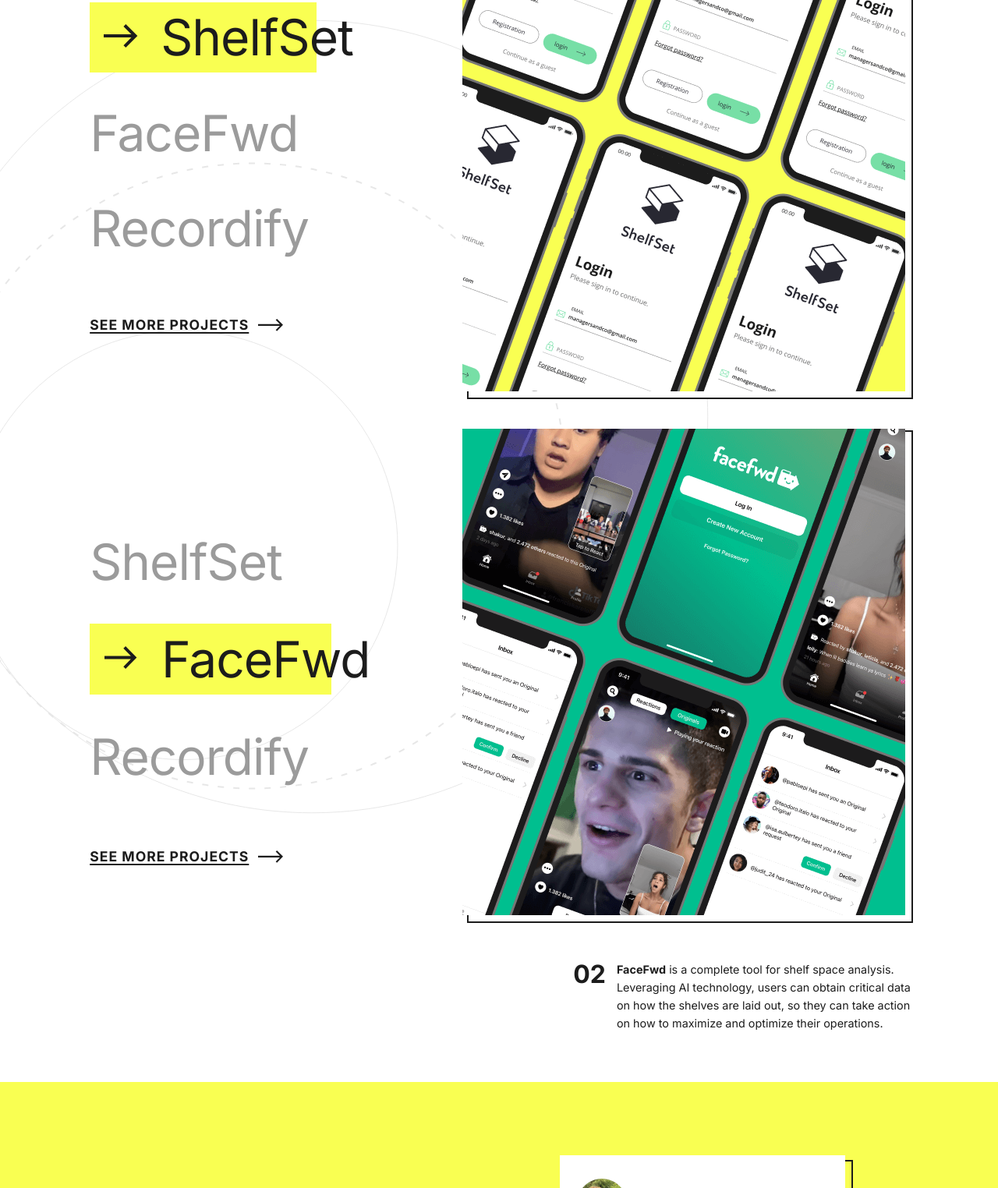
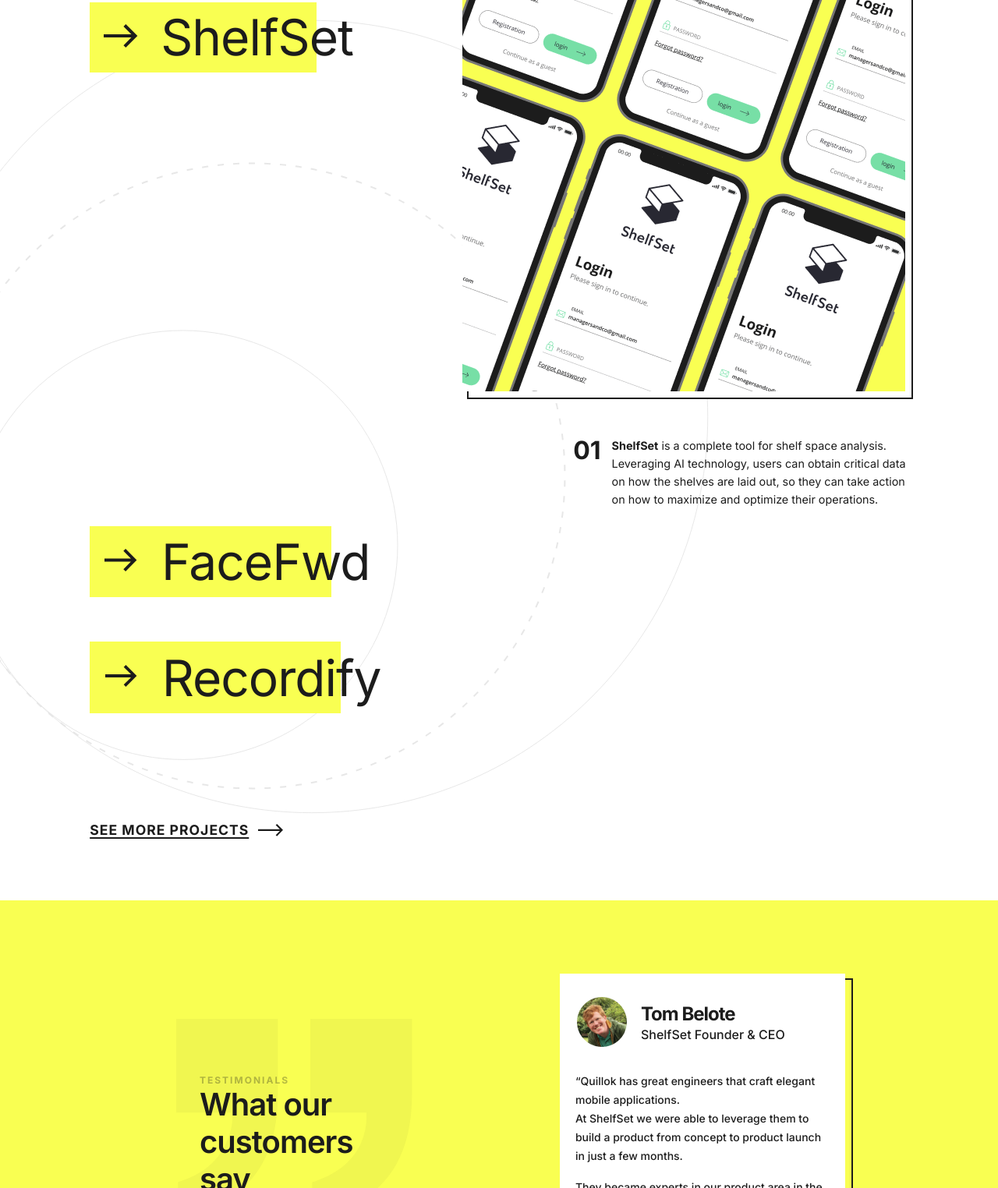
Before and after one commit to marianoForge/quillokFinal, a React app: page / in a window 1280 px wide. Shown: the part 3172-4696 px from the top of the page at 78% size. Built offline with nearby package versions, Linux system fonts and the light colour scheme; a web font is replaced by a local one.

Commit message:
Projects

```diff
--- a/package.json
+++ b/package.json
@@ -16,7 +16,7 @@
     "web-vitals": "^1.1.2"
   },
   "scripts": {
-    "start": "react-scripts start",
+    "start": "CHOKIDAR_USEPOLLING=true react-scripts start",
     "build": "react-scripts build",
     "test": "react-scripts test",
     "eject": "react-scripts eject"
--- a/src/components/Portfolio.js
+++ b/src/components/Portfolio.js
@@ -1,14 +1,11 @@
-import React, { useState } from "react";
-import Shelfset from "./worksPortfolio/Shelfset";
-import Facefwd from "./worksPortfolio/Facefwd";
-import Recordify from "./worksPortfolio/Recordify";
-import * as portStyles from "../styles/portfolio.module.css";
+import React from 'react';
+import Shelfset from './worksPortfolio/Shelfset';
+import Facefwd from './worksPortfolio/Facefwd';
+import moreProjects from '../images/work_arrow_MoreProjects.svg';
+import Recordify from './worksPortfolio/Recordify';
+import * as portStyles from '../styles/portfolio.module.css';
 
 const Portfolio = () => {
-
-
-  const [show, setShow] = useState()
-
   return (
     <div className={portStyles.flex_container_fluid}>
       <div className={portStyles.flex_container}>
@@ -17,20 +14,24 @@
           <p className={portStyles.subtitleSection}>See our works</p>
         </div>
 
-          <div style={{ display: show ? "block" : "block" }}  id="workShelfset">
+        <div>
           <Shelfset />
         </div>
 
-          <div style={{ display: show ? "block" : "block" }} id="workFacefwd">
+        <div>
           <Facefwd />
         </div>
-
-          <div style={{ display: show ? "block" : "none" }} id="workRecordify">
+        <div>
           <Recordify />
         </div>
-
-
-
+        <div className={portStyles.WorksContent}>
+          <div className={portStyles.btMoreProjects}>
+            <div className={portStyles.txtMoreProjects}>SEE MORE PROJECTS</div>
+            <div className={portStyles.arrowMoreProjects}>
+              <img src={moreProjects} width="100%" alt="More Projects" />
+            </div>
+          </div>
+        </div>
       </div>
     </div>
   );
--- a/src/components/worksPortfolio/Facefwd.js
+++ b/src/components/worksPortfolio/Facefwd.js
@@ -1,46 +1,23 @@
-import React from "react";
-import * as portStyles from "../../styles/portfolio.module.css";
-import moreProjects from "../../images/work_arrow_MoreProjects.svg";
-import arrowMenu from "../../images/work_arrow_menu.svg";
-import works from "../../images/works_img_2.png";
+import React, { useState } from 'react';
+import { projects } from '../../content/projects';
+import * as portStyles from '../../styles/portfolio.module.css';
+import arrowMenu from '../../images/work_arrow_menu.svg';
+import works from '../../images/works_img_2.png';
 // import imgArrowUnselect from "../images/work_arrowUnselect.svg";
 
 const Facefwd = () => {
+  const [show, setShow] = useState(false);
 
-  const onOff  = () =>{
+  const handleShow = () => {
+    setShow(!show);
+  };
 
-    // const cambiaWork = (nuevoWork) => {
-    //     setShow(style={{ display: show ? "block" : "none" }};)
-    //   }
+  console.log(projects);
 
-    let workUno = document.getElementById("workShelfset");
-    let workDos = document.getElementById("workFacefwd");
-    let workTres = document.getElementById("workRecordify");
-
-    // if ( workUno.display === "block")  {
-    //     workUno.display = "none";
-    // } else if (workUno.display === "none") {
-    //     workTres.display = "block";
-    // } else {
-    //     alert ('cacotaaa')
-    //     workDos.display = "block";
-    // }
-
-    workUno.innerHTML = "PUTO";
-    workDos.innerHTML = "EL QUE";
-    workTres.innerHTML = "LEE";
-}
-
-    return(
-
+  return (
     <div id="facefwd" className={portStyles.WorksContent}>
       <div className={portStyles.leftContent}>
-            <div className={portStyles.WorksMenu}>
-
-              <div className={portStyles.unhighlight}>
-                <div className={portStyles.workUnselect}>ShelfSet</div>
-              </div>
-
+        <div className={portStyles.WorksMenu} onClick={handleShow}>
           <div className={portStyles.highlight}>
             <div className={portStyles.btSelect}>
               <div className={portStyles.menuArrow}>
@@ -49,43 +26,25 @@
               <div className={portStyles.workSelect}>FaceFwd</div>
             </div>
           </div>
-
-              <div className={portStyles.unhighlight}>
-                <div className={portStyles.workUnselect}>Recordify</div>
-              </div>
-
-              <div className={portStyles.btMoreProjects}>
-                <div className={portStyles.txtMoreProjects}>
-                  SEE MORE PROJECTS
-                </div>
-                <div className={portStyles.arrowMoreProjects}>
-                  <img src={moreProjects} width="100%" alt="More Projects" />
         </div>
       </div>
-            </div>
-          </div>
+      {show ? (
         <div className={portStyles.rightContent}>
           <div className={portStyles.frameImageWork}>
-              <div className={portStyles.imageWork} >
+            <div className={portStyles.imageWork}>
               <img src={works} width="100%" alt="Works" />
             </div>
           </div>
           <div className={portStyles.workDescription}>
             <div className={portStyles.numberDesc}>02</div>
             <div className={portStyles.textDesc}>
-                <strong>FaceFwd</strong> is a complete tool for shelf space
-                analysis. Leveraging AI technology, users can obtain critical
-                data on how the shelves are laid out, so they can take action on
-                how to maximize and optimize their operations.
+              <strong>{projects[1].title}</strong> {projects[1].contentShort}
             </div>
           </div>
         </div>
+      ) : null}
     </div>
-
-
-    )
-
-
+  );
 };
 
-export default Facefwd
+export default Facefwd;
--- a/src/components/worksPortfolio/Recordify.js
+++ b/src/components/worksPortfolio/Recordify.js
@@ -1,51 +1,20 @@
-import React from "react";
-import * as portStyles from "../../styles/portfolio.module.css";
-import moreProjects from "../../images/work_arrow_MoreProjects.svg";
-import arrowMenu from "../../images/work_arrow_menu.svg";
-import works from "../../images/works_img_3.png";
-// import imgArrowUnselect from "../images/work_arrowUnselect.svg";
+import React, { useState } from 'react';
+import * as portStyles from '../../styles/portfolio.module.css';
+import { projects } from '../../content/projects';
+import arrowMenu from '../../images/work_arrow_menu.svg';
+import works from '../../images/works_img_3.png';
 
 const Recordify = () => {
+  const [show, setShow] = useState(false);
 
-  const onOff  = () =>{
+  const handleShow = () => {
+    setShow(!show);
+  };
 
-    // const cambiaWork = (nuevoWork) => {
-    //     setShow(style={{ display: show ? "block" : "none" }};)
-    //   }
-
-    let workUno = document.getElementById("workShelfset");
-    let workDos = document.getElementById("workFacefwd");
-    let workTres = document.getElementById("workRecordify");
-
-    // if ( workUno.display === "block")  {
-    //     workUno.display = "none";
-    // } else if (workUno.display === "none") {
-    //     workTres.display = "block";
-    // } else {
-    //     alert ('cacotaaa')
-    //     workDos.display = "block";
-    // }
-
-    workUno.innerHTML = "PUTO";
-    workDos.innerHTML = "EL QUE";
-    workTres.innerHTML = "LEE";
-}
-
-
-    return(
-
+  return (
     <div className={portStyles.WorksContent}>
       <div className={portStyles.leftContent}>
-            <div className={portStyles.WorksMenu}>
-
-              <div className={portStyles.unhighlight}>
-                <div className={portStyles.workUnselect}>ShelfSet</div>
-              </div>
-
-              <div className={portStyles.unhighlight}>
-                <div className={portStyles.workUnselect}>FaceFwd</div>
-              </div>
-
+        <div className={portStyles.WorksMenu} onClick={handleShow}>
           <div className={portStyles.highlight}>
             <div className={portStyles.btSelect}>
               <div className={portStyles.menuArrow}>
@@ -54,39 +23,25 @@
               <div className={portStyles.workSelect}>Recordify</div>
             </div>
           </div>
-
-              <div className={portStyles.btMoreProjects}>
-                <div className={portStyles.txtMoreProjects}>
-                  SEE MORE PROJECTS
-                </div>
-                <div className={portStyles.arrowMoreProjects}>
-                  <img src={moreProjects} width="100%" alt="More Projects" />
         </div>
       </div>
-            </div>
-          </div>
+      {show ? (
         <div className={portStyles.rightContent}>
           <div className={portStyles.frameImageWork}>
-              <div className={portStyles.imageWork} >
+            <div className={portStyles.imageWork}>
               <img src={works} width="100%" alt="Works" />
             </div>
           </div>
           <div className={portStyles.workDescription}>
             <div className={portStyles.numberDesc}>03</div>
             <div className={portStyles.textDesc}>
-                <strong>Recordify</strong> is a complete tool for shelf space
-                analysis. Leveraging AI technology, users can obtain critical
-                data on how the shelves are laid out, so they can take action on
-                how to maximize and optimize their operations.
+              <strong>{projects[2].title}</strong> {projects[2].contentShort}
             </div>
           </div>
         </div>
+      ) : null}
     </div>
-
-
-    )
-
-
+  );
 };
 
-export default Recordify
+export default Recordify;
--- a/src/components/worksPortfolio/Shelfset.js
+++ b/src/components/worksPortfolio/Shelfset.js
@@ -1,46 +1,23 @@
-import React from "react";
-import * as portStyles from "../../styles/portfolio.module.css";
-import moreProjects from "../../images/work_arrow_MoreProjects.svg";
-import arrowMenu from "../../images/work_arrow_menu.svg";
-import works from "../../images/works_img_1.png";
+import React, { useState } from 'react';
+import * as portStyles from '../../styles/portfolio.module.css';
+import { projects } from '../../content/projects';
+import arrowMenu from '../../images/work_arrow_menu.svg';
+import works from '../../images/works_img_1.png';
 // import imgArrowUnselect from "../images/work_arrowUnselect.svg";
 
+const Shelfset = () => {
+  const [show, setShow] = useState(true);
 
-const Shelfset = () => {
+  const handleShow = () => {
+    setShow(!show);
+  };
 
-    const onOff  = () =>{
-
-        // const cambiaWork = (nuevoWork) => {
-        //     setShow(style={{ display: show ? "block" : "none" }};)
-        //   }
-
-        let workUno = document.getElementById("workShelfset");
-        let workDos = document.getElementById("workFacefwd");
-        let workTres = document.getElementById("workRecordify");
-
-        // if ( workUno.display === "block")  {
-        //     workUno.display = "none";
-        // } else if (workUno.display === "none") {
-        //     workTres.display = "block";
-        // } else {
-        //     alert ('cacotaaa')
-        //     workDos.display = "block";
-        // }
-
-        workUno.innerHTML = "PUTO";
-        workDos.innerHTML = "EL QUE";
-        workTres.innerHTML = "LEE";
-    }
-
-    return(
-
+  return (
     <div className={portStyles.WorksContent}>
-
       {/* <button onClick={onOff} > CONCHA LORA</button> */}
 
       <div className={portStyles.leftContent}>
-            <div className={portStyles.WorksMenu}>
-
+        <div className={portStyles.WorksMenu} onClick={handleShow}>
           <div className={portStyles.highlight}>
             <div className={portStyles.btSelect}>
               <div className={portStyles.menuArrow}>
@@ -49,47 +26,25 @@
               <div className={portStyles.workSelect}>ShelfSet</div>
             </div>
           </div>
-
-              <div onClick={onOff} className={portStyles.unhighlight}>
-                <div className={portStyles.workUnselect}>FaceFwd</div>
-              </div>
-
-              <div className={portStyles.unhighlight}>
-                <div className={portStyles.workUnselect}>Recordify</div>
-              </div>
-
-              <div className={portStyles.btMoreProjects}>
-                <div className={portStyles.txtMoreProjects}>
-                  SEE MORE PROJECTS
-                </div>
-                <div className={portStyles.arrowMoreProjects}>
-                  <img src={moreProjects} width="100%" alt="More Projects" />
         </div>
       </div>
-            </div>
-          </div>
+      {show ? (
         <div className={portStyles.rightContent}>
           <div className={portStyles.frameImageWork}>
-              <div className={portStyles.imageWork} >
+            <div className={portStyles.imageWork}>
               <img src={works} width="100%" alt="Works" />
             </div>
           </div>
           <div className={portStyles.workDescription}>
             <div className={portStyles.numberDesc}>01</div>
             <div className={portStyles.textDesc}>
-                <strong>ShelfSet</strong> is a complete tool for shelf space
-                analysis. Leveraging AI technology, users can obtain critical
-                data on how the shelves are laid out, so they can take action on
-                how to maximize and optimize their operations.
+              <strong>{projects[0].title}</strong> {projects[0].contentShort}
             </div>
           </div>
         </div>
+      ) : null}
     </div>
-
-
-    )
-
-
+  );
 };
 
-export default Shelfset
+export default Shelfset;
--- a/src/content/projects.js
+++ b/src/content/projects.js
@@ -3,7 +3,7 @@
     num: '01',
     title: 'ShelfSet',
     id: 1,
-    contentShort: `ShelfSet is a complete tool for shelf space analysis. Leveraging AI technology, users can obtain critical data on how the shelves are laid out, so they can take action on how to maximize and optimize their operations.`,
+    contentShort: ` is a complete tool for shelf space analysis. Leveraging AI technology, users can obtain critical data on how the shelves are laid out, so they can take action on how to maximize and optimize their operations.`,
     content: `ShelfSet is a complete tool for shelf space analysis. Leveraging AI technology, users can obtain critical data on how the shelves are laid out, so they can take action on how to maximize and optimize their operations.
     Lorem ipsum dolor sit amet, consectetur adipiscing elit. Integer faucibus tincidunt morbi ultrices ipsum. Maecenas donec sed amet netus eget platea. Ut enim lectus turpis semper lectus aenean non vehicula ullamcorper.
     Facilisi viverra dui, quis venenatis. Accumsan, cursus eleifend lectus felis rhoncus dui donec. Tortor condimentum urna, venenatis ut et non massa amet. Amet, egestas quis tincidunt tellus.`,
@@ -12,7 +12,7 @@
     num: '02',
     title: 'FaceFwd',
     id: 2,
-    contentShort: `FaceFwd is a complete tool for shelf space analysis. Leveraging AI technology, users can obtain critical data on how the shelves are laid out, so they can take action on how to maximize and optimize their operations.`,
+    contentShort: ` is a complete tool for shelf space analysis. Leveraging AI technology, users can obtain critical data on how the shelves are laid out, so they can take action on how to maximize and optimize their operations.`,
     content: `FaceFwd is a complete tool for shelf space analysis. Leveraging AI technology, users can obtain critical data on how the shelves are laid out, so they can take action on how to maximize and optimize their operations.
     Lorem ipsum dolor sit amet, consectetur adipiscing elit. Integer faucibus tincidunt morbi ultrices ipsum. Maecenas donec sed amet netus eget platea. Ut enim lectus turpis semper lectus aenean non vehicula ullamcorper.
     Facilisi viverra dui, quis venenatis. Accumsan, cursus eleifend lectus felis rhoncus dui donec. Tortor condimentum urna, venenatis ut et non massa amet. Amet, egestas quis tincidunt tellus.`,
@@ -21,7 +21,7 @@
     num: '03',
     title: 'Recordify',
     id: 3,
-    contentShort: `Recordify is a complete tool for shelf space analysis. Leveraging AI technology, users can obtain critical data on how the shelves are laid out, so they can take action on how to maximize and optimize their operations.`,
+    contentShort: ` is a complete tool for shelf space analysis. Leveraging AI technology, users can obtain critical data on how the shelves are laid out, so they can take action on how to maximize and optimize their operations.`,
     content: `Recordify is a complete tool for shelf space analysis. Leveraging AI technology, users can obtain critical data on how the shelves are laid out, so they can take action on how to maximize and optimize their operations.
     Lorem ipsum dolor sit amet, consectetur adipiscing elit. Integer faucibus tincidunt morbi ultrices ipsum. Maecenas donec sed amet netus eget platea. Ut enim lectus turpis semper lectus aenean non vehicula ullamcorper.
     Facilisi viverra dui, quis venenatis. Accumsan, cursus eleifend lectus felis rhoncus dui donec. Tortor condimentum urna, venenatis ut et non massa amet. Amet, egestas quis tincidunt tellus.`,
--- a/src/styles/portfolio.module.css
+++ b/src/styles/portfolio.module.css
@@ -5,7 +5,6 @@
   }
   75% {
     transform: scale(1.05);
-
   }
   100% {
     opacity: 1;
@@ -13,63 +12,63 @@
   }
 }
 
-.flex_container_fluid{
+.flex_container_fluid {
   display: flex;
   justify-content: center;
   width: 100%;
   padding: 0px;
-  background-image: url("../images/portfolioBGcircles.svg");
+  background-image: url('../images/portfolioBGcircles.svg');
   background-repeat: no-repeat;
   background-position-x: -320px;
   background-position-y: 80px;
   overflow: hidden;
 }
-.flex_container{
+.flex_container {
   max-width: 1440px;
   width: 100%;
   margin: 10% auto 5% auto;
 }
-  .WorksTitle{
+.WorksTitle {
   width: 100%;
   margin-left: 9%;
 }
-  .titleSection{
-    color: #BCBCBC;
+.titleSection {
+  color: #bcbcbc;
   font-size: 12px;
   font-weight: 600;
   letter-spacing: 2px;
 }
-    .subtitleSection{
-    font-family: "Inter";
+.subtitleSection {
+  font-family: 'Inter';
   font-weight: 600;
   font-size: 2.5em;
   letter-spacing: -1px;
   line-height: 1.2em;
   margin: 0.1em 0 1em 0;
 }
-  .WorksContent{
+.WorksContent {
   display: flex;
   justify-content: space-between;
   margin-left: 9%;
 }
-    .leftContent{
+.leftContent {
   margin-top: 2%;
 }
-      .WorksMenu{
+.WorksMenu {
   display: flex;
   flex-direction: column;
 }
-        .btSelect{
+.btSelect {
   display: flex;
 }
-            .menuArrow{
+.menuArrow {
   position: relative;
   left: 6%;
   z-index: 10;
   width: clamp(2em, 6vw, 5em);
   align-self: center;
 }
-          .workSelect{
+.workSelect {
   position: relative;
   left: 16%;
   z-index: 10;
@@ -77,14 +76,14 @@
   font-weight: 400;
   letter-spacing: -1px;
 }
-          .highlight{
+.highlight {
   position: relative;
   width: 90%;
   padding: 2% 0;
   margin-bottom: 10%;
-            background: #F9FF52;
+  background: #f9ff52;
 }
-          .unhighlight{
+.unhighlight {
   display: flex;
   width: 0px;
   padding: 2% 0;
@@ -92,33 +91,33 @@
   background: rgba(249, 255, 82);
   transition: all 0.5s ease-out;
 }
-            .unhighlight:hover{
+.unhighlight:hover {
   width: 90%;
   background: #f9ff52;
 }
 
-        .workUnselect{
+.workUnselect {
   z-index: 10;
   font-size: clamp(2em, 5vw, 4em);
   font-weight: 400;
   letter-spacing: -1px;
-          color: #9B9B9B;
+  color: #9b9b9b;
   transition: all 0.5s ease-out;
 }
-            .workUnselect:hover{
+.workUnselect:hover {
   cursor: pointer;
   color: black;
   position: relative;
   padding-left: 34px;
 }
-        .btMoreProjects{
+.btMoreProjects {
   display: flex;
   margin-top: 8%;
 }
-          .btMoreProjects:hover{
+.btMoreProjects:hover {
   cursor: pointer;
 }
-          .txtMoreProjects{
+.txtMoreProjects {
   font-size: clamp(1em, 2vw, 1.1em);
   letter-spacing: 1px;
   font-weight: 700;
@@ -126,19 +125,19 @@
   text-underline-offset: 3px;
   padding: 10px 12px 16px 0;
 }
-          .arrowMoreProjects{
+.arrowMoreProjects {
   align-self: center;
 }
 
-    .rightContent{
+.rightContent {
   display: flex;
   flex-direction: column;
   align-items: flex-end;
   margin-right: 9%;
 }
-    .frameImageWork{
+.frameImageWork {
   position: relative;
-      border: 2px #1C1C1C solid;
+  border: 2px #1c1c1c solid;
   background: white;
   top: -100px;
   right: 4px;
@@ -148,25 +147,28 @@
   animation-duration: 0.8s;
   animation-timing-function: ease-in-out;
 }
-      .imageWork{
+.imageWork {
   position: relative;
   top: -4px;
   left: -8px;
 }
-      .workDescription{
+.workDescription {
   display: flex;
   justify-content: space-between;
   width: 440px;
   margin-top: -54px;
+  animation-name: imageWork;
+  animation-duration: 0.8s;
+  animation-timing-function: ease-in-out;
 }
-        .numberDesc{
-          color: #1C1C1C;
+.numberDesc {
+  color: #1c1c1c;
   font-size: 2em;
   font-weight: 700;
   padding: 0 14px 0 0;
 }
-        .textDesc{
-          color: #1C1C1C;
+.textDesc {
+  color: #1c1c1c;
   font-size: 0.9em;
   font-weight: 400;
   line-height: 1.6em;
@@ -174,48 +176,48 @@
 }
 
 /* MediaQuery MOBILE */
-@media (min-width:0px) and (max-width:980px) {
-  .flex_container_fluid{
+@media (min-width: 0px) and (max-width: 980px) {
+  .flex_container_fluid {
     background-size: cover;
     background-position-x: -500px;
     background-position-y: 40px;
   }
-  .flex_container{
+  .flex_container {
     margin: 10% auto 70px auto;
   }
-  .WorksContent{
+  .WorksContent {
     flex-direction: column;
   }
-  .WorksTitle{
+  .WorksTitle {
     margin: 20px 0 130px 9%;
   }
-  .frameImageWork{
+  .frameImageWork {
     align-self: center;
     left: 8px;
   }
-  .leftContent{
+  .leftContent {
     align-self: baseline;
     order: 2;
     margin-top: 0;
   }
-  .workDescription{
+  .workDescription {
     flex-direction: column;
     width: 100%;
     margin-top: -80px;
     margin-bottom: 40px;
   }
-    .numberDesc{
+  .numberDesc {
     font-size: 2em;
     font-weight: 600;
     padding: 0 0 10px 0;
   }
-    .textDesc{
+  .textDesc {
     font-size: 0.9em;
     font-weight: 400;
     line-height: 1.5em;
     padding: 2px 0 0 0;
   }
-    .btMoreProjects{
+  .btMoreProjects {
     margin-top: 0;
   }
 }
```
Lines whose indentation alone changed are shown as unchanged.
